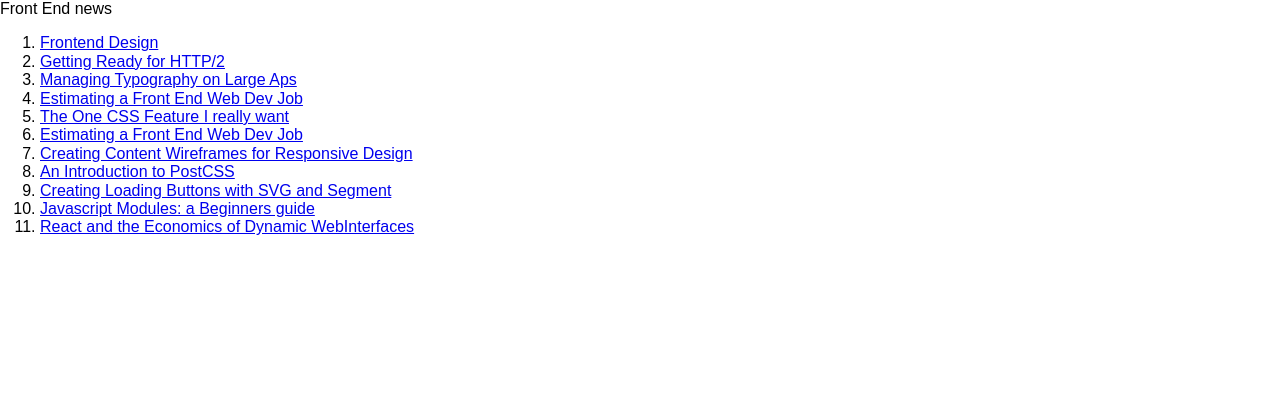
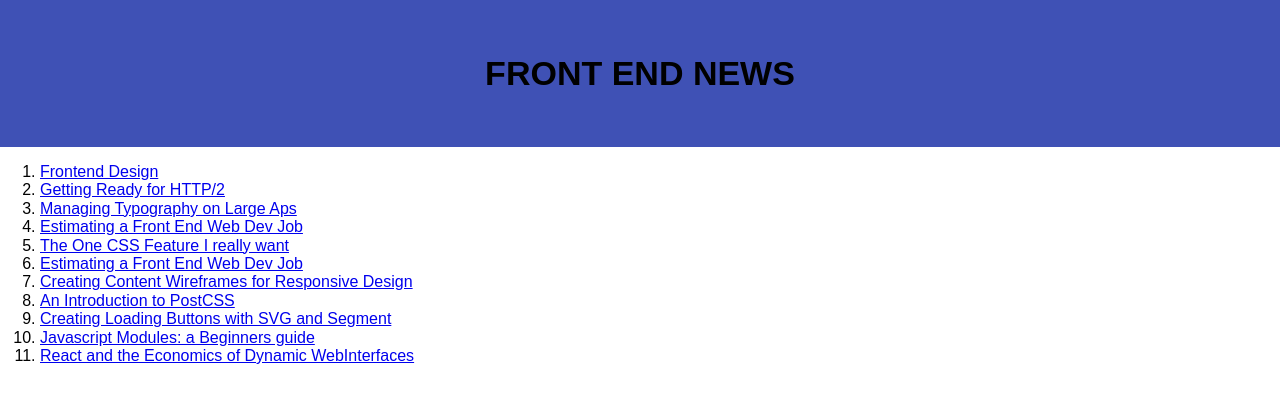
Before and after one commit to mirman-cchhor/FrontEndNews, a plain HTML site: page index.html in a window 1280 px wide. Drawn offline with Linux system fonts and the light colour scheme.

Commit message:
style header

```diff
--- a/index.html
+++ b/index.html
@@ -4,10 +4,11 @@
     <meta charset="utf-8">
     <title> Front-end News </title>
     <link rel='stylesheet' href='normalize.css' />
+    <link rel='stylesheet' href='main.css' />
   </head>
   <body>
-    <header>
-        Front End news
+    <header class="hero">
+        <p class="logo">Front End news</p>
     </header>
       <main>
         <p>
--- a/main.css
+++ b/main.css
@@ -0,0 +1,61 @@
+/*****************
+*
+* Front-end News: Stylesheet
+*
+*   White       :#fff
+*   Indigo      :303f9f
+    Light blue  :#c5cae9
+    White       :#fff
+    Pink        :#ff4081
+    Gray (dark) :#212121
+    Gray (med)  :#727272
+    Gray (light):#b6b6b6
+*
+******************/
+
+/*-------------------
+*   Base
+--------------------*/
+
+body {
+
+}
+
+header {
+
+}
+
+h1, h2, h3, h4 {
+
+}
+
+ol {
+
+}
+
+li {
+
+}
+
+p {
+
+}
+
+a {
+
+}
+
+/* Hero */
+
+.hero {
+  background-color: #3f51b5;
+  padding: 20px 0;
+  text-align: center;
+}
+
+.logo {
+  font-size: 34px;
+  font-weight: bold;
+  text-transform: uppercase;
+
+}
```
